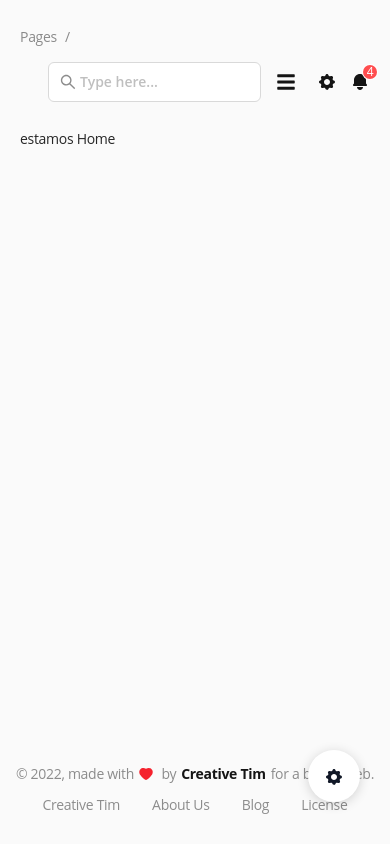
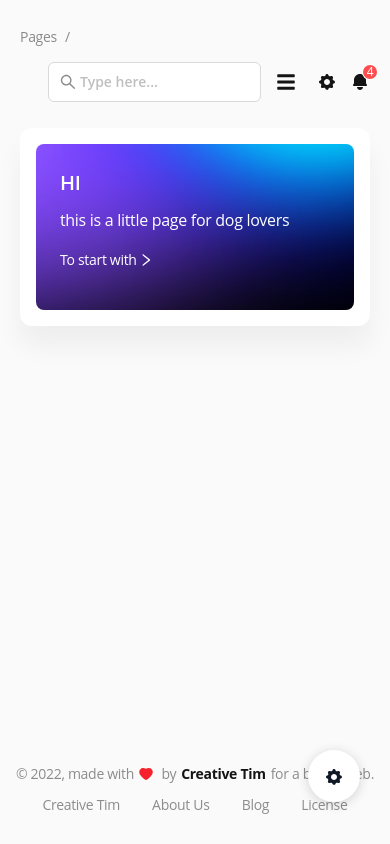
Before and after one commit to Dratoc/DogApi-Front, a React (Create React App) app: page / in a window 390 px wide. Built offline with nearby package versions, Linux system fonts and the light colour scheme.

Commit message:
creacion de home y detalles responsive

```diff
--- a/src/config/routes.js
+++ b/src/config/routes.js
@@ -14,6 +14,11 @@ import FilterBreed from "../pages/FilterBreed";
 const routes=[
     {
         path: "/",
+        layout: LayoutBasic,
+        component: Home
+    },
+    {
+        path: "/dashboard",
         layout: LayoutBasic,
         component: Home
     },
--- a/src/pages/FilterBreed.js
+++ b/src/pages/FilterBreed.js
@@ -198,6 +198,7 @@ function FilterBreed() {
         style={{ backgroundImage: "url(" + BgProfile + ")" }}
       >
       </div>
+      <br></br>
       <Content className="p-0">
       <Card
               className="card-signup header-solid h-full ant-card pt-0"
@@ -257,8 +258,8 @@ function FilterBreed() {
             </Card>
       </Content>
       { listFilters.length > 0 ?
+
         <Card
-        title='se'
         className="card-profile-head"
         bodyStyle={{ display: "none" }}
         title={
--- a/src/pages/Home.js
+++ b/src/pages/Home.js
@@ -1,7 +1,27 @@
+import { Card, Typography } from "antd";
+import {RightOutlined } from "@ant-design/icons";
+
 export default function Home(){
+    const { Title } = Typography;
+
     return(
-        <div>
-            <h1>estamos Home</h1>
+        <div className="layout-content">
+            <Card bordered={false} className="criclebox card-info-2 h-full">
+              <div className="gradent h-full col-content">
+                <div className="card-content">
+                  <Title level={5}>HI</Title>
+                  <p>
+                    this is a little page for dog lovers
+                  </p>
+                </div>
+                <div className="card-footer">
+                  <a className="icon-move-right" href="filterbreed">
+                    To start with
+                    <RightOutlined />
+                  </a>
+                </div>
+              </div>
+            </Card>
         </div>
     )
 }
```
Also changed, not shown: src/components/layout/Header.js (line endings or trailing spaces).
